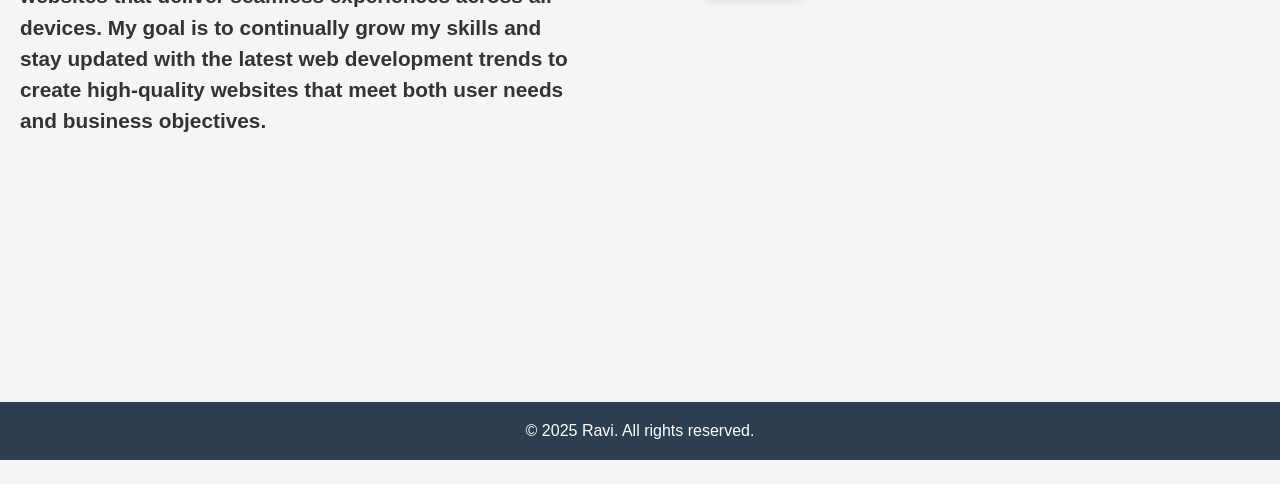
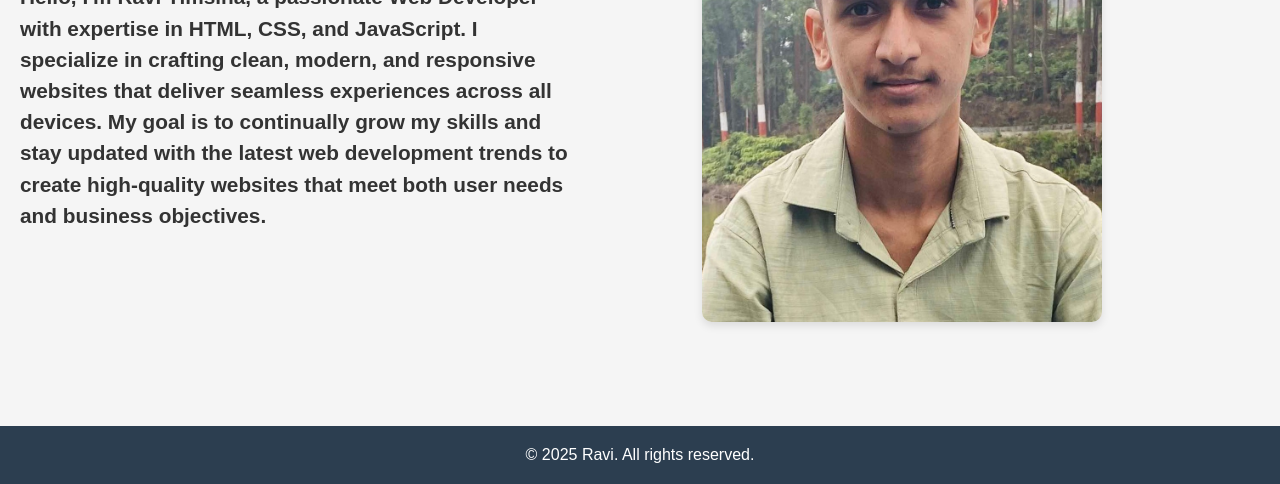
Before and after one commit to Ravi-Timsina/Portfolio, a plain HTML site: page PORTFOLIO/index.html in a window 1280 px wide. Shown: the part 340-824 px from the top of the page. Before the commit the page ends 800 px from the top, so only its background shows below. Drawn offline with Linux system fonts and the light colour scheme.

Commit message:
Update index.html

```diff
--- a/PORTFOLIO/index.html
+++ b/PORTFOLIO/index.html
@@ -33,7 +33,7 @@
                     objectives.</p>
             </div>
             <div class="rightSection">
-                <img src="images/ravi.jpg" alt="Ravi's photo">
+                <img src="ravi.jpg" alt="Ravi's photo">
             </div>
         </section>
     </main>
```
